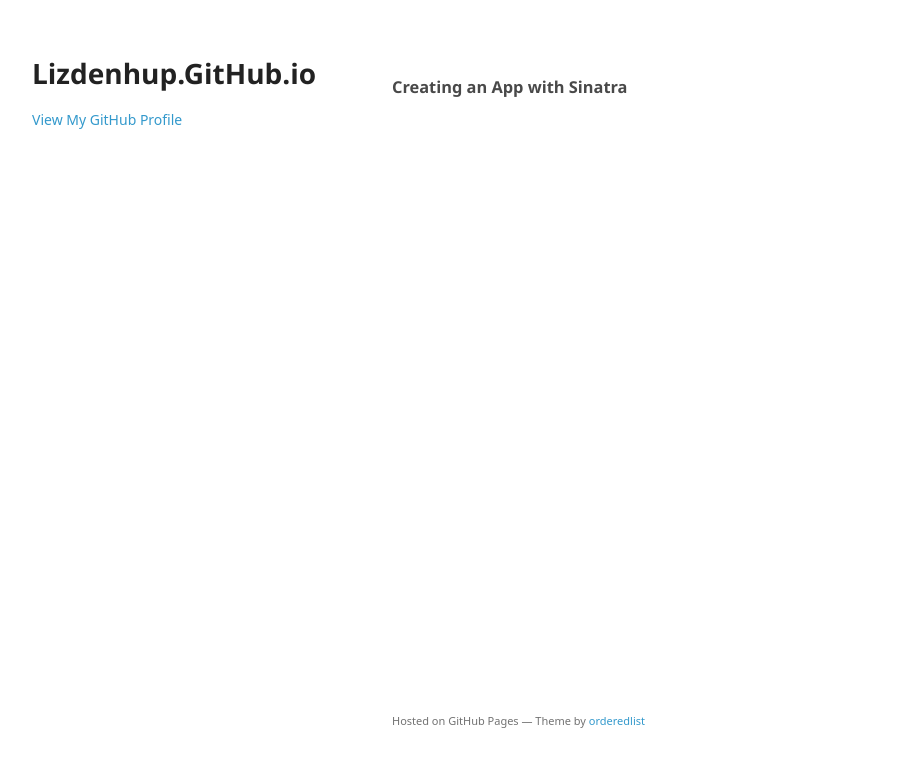
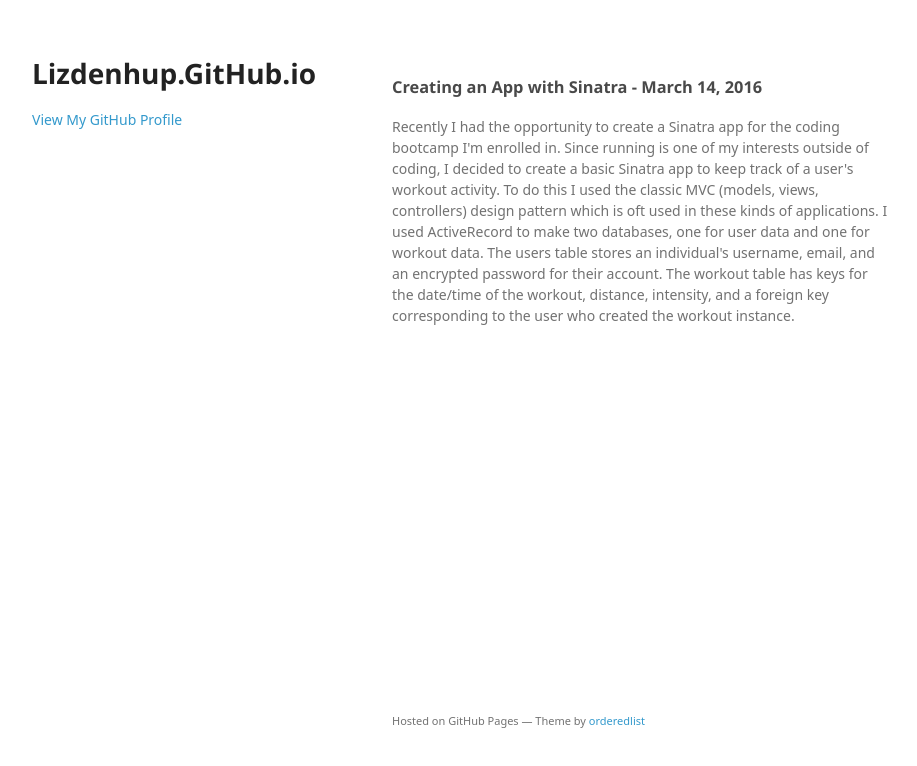
Before and after one commit to lizdenhup/lizdenhup.github.io, a plain HTML site: page index.html in a window 1280 px wide. Shown: the whole page, without its empty margins (178-1095 px from the left). Drawn offline with Linux system fonts and the light colour scheme; a web font is replaced by a local one.

Commit message:
blog update

```diff
--- a/index.html
+++ b/index.html
@@ -26,9 +26,15 @@
         <h3>
 
 <h3>
-<class="anchor" aria-hidden="true"><span aria-hidden="true" class="octicon octicon-link"></span>Creating an App with Sinatra</h3>
+<class="anchor" aria-hidden="true"><span aria-hidden="true" class="octicon octicon-link"></span>Creating an App with Sinatra - March 14, 2016</h3>
 
-
+<p>Recently I had the opportunity to create a Sinatra app for the coding bootcamp I'm enrolled in. Since running is one of my interests
+outside of coding, I decided to create a basic Sinatra app to keep track of a user's workout activity. To do this I used the classic
+MVC (models, views, controllers) design pattern which is oft used in these kinds of applications. I used ActiveRecord to make two databases,
+one for user data and one for workout data. The users table stores an individual's username, email, and an encrypted password for their
+account. The workout table has keys for the date/time of the workout, distance, intensity, and a foreign key corresponding to the user who
+created the workout instance.
+</p>
 
       <footer>
         <p><small>Hosted on GitHub Pages &mdash; Theme by <a href="https://github.com/orderedlist">orderedlist</a></small></p>
```
